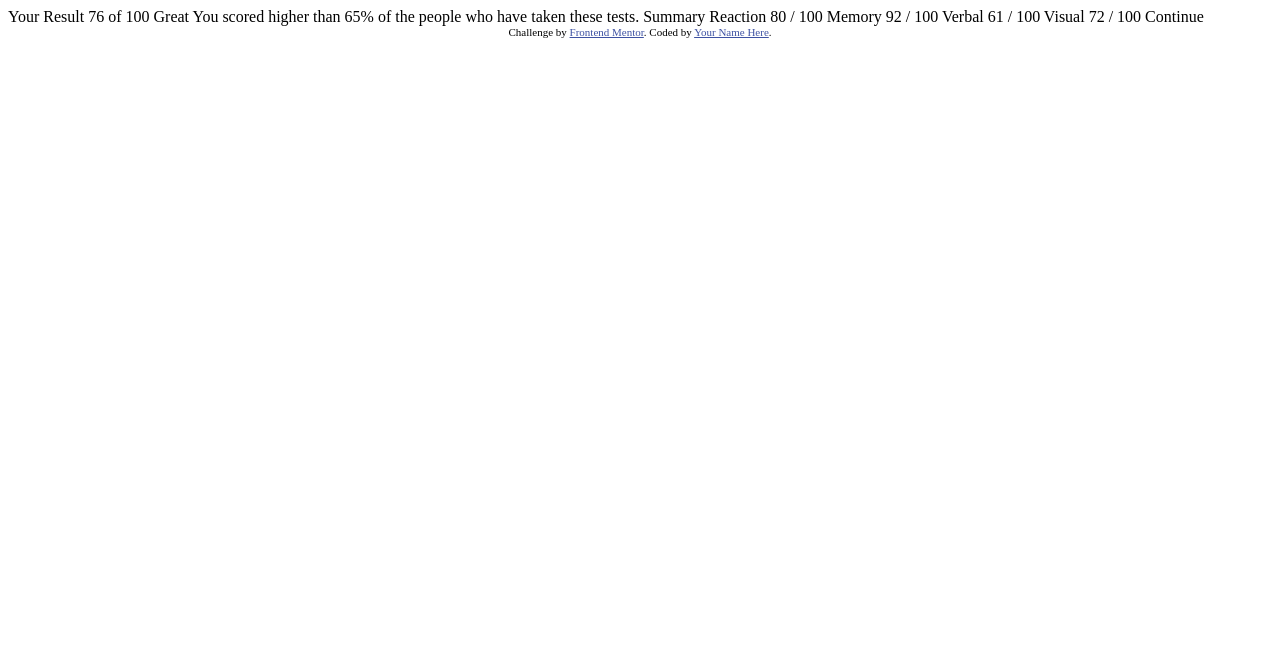
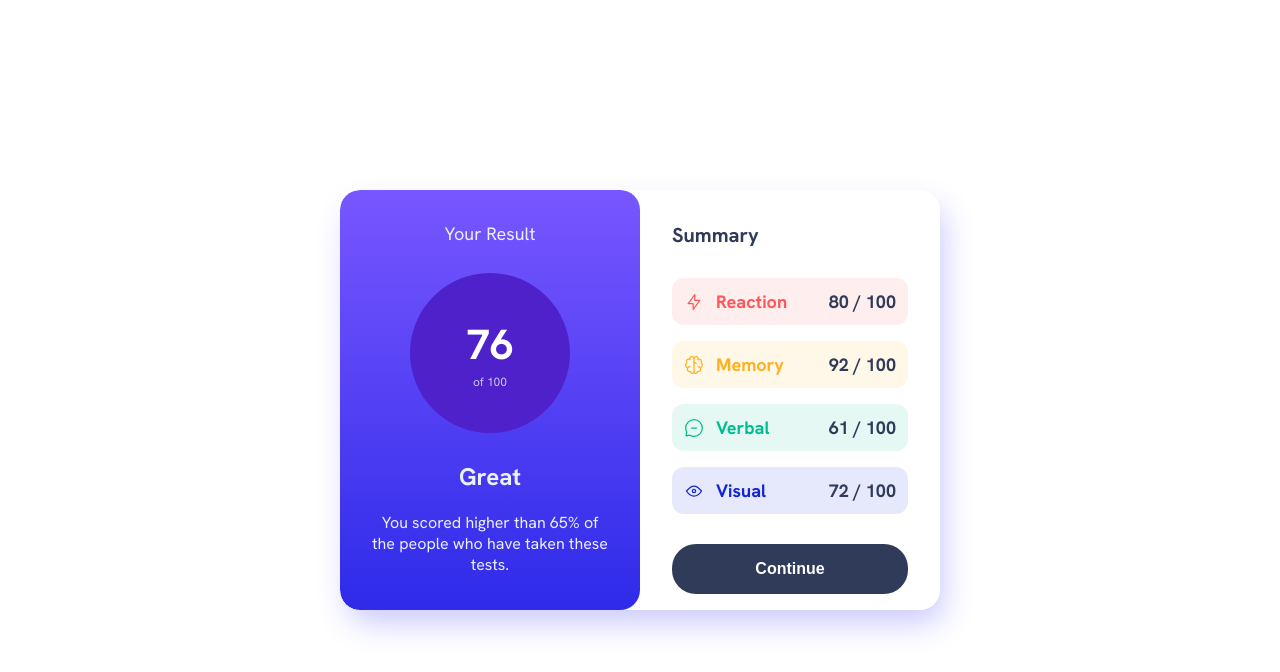
Before and after one commit to ayeniDan/results-summary-component, a plain HTML site: page index.html in a window 1280 px wide. Drawn offline with Linux system fonts and the light colour scheme.

Commit message:
completed the project

```diff
--- /dev/null
+++ b/index.css
@@ -0,0 +1,184 @@
+:root {
+    --light-red: hsl(0, 100%, 67%);
+    --orangey-yellow: hsl(39, 100%, 56%);
+    --green-teal: hsl(166, 100%, 37%);
+    --cobalt-blue: hsl(234, 85%, 45%);
+    --light-slate-blue: hsl(252, 100%, 67%);
+    --light-royal-blue: hsl(241, 81%, 54%);
+    --violet-blue: hsla(256, 72%, 46%, 1);
+    --persian-blue: hsla(241, 72%, 46%, 0);
+    --white: hsl(0, 0%, 100%);
+    --pale-blue: hsl(221, 100%, 96%);
+    --light-lavender: hsl(241, 100%, 89%);
+    --dark-gray-blue: hsl(224, 30%, 27%);
+    --font-family: 'Hanken Grotesk', sans-serif;
+}
+
+*, *::before, *::after {
+    box-sizing: border-box;
+    padding: 0;
+    margin: 0;
+}
+
+body {
+    font-size: 18px;
+    font-family: var(--font-family);
+    background-color: var(--white);
+    min-height: 100vh;
+    display: flex;
+    justify-content: center;
+    align-items: center;
+}
+
+.container {
+    max-width: 600px;
+    height: 420px;
+    background-color: var(--white);
+    border-radius: 20px;
+    box-shadow: 6px 15px 32px -3px hsl(241, 100%, 89%);
+    display: flex;
+    justify-content: center;
+    align-items: center;
+    overflow: hidden;
+}
+
+.left-cont {
+    width: 50%;
+    height: 100%;
+    background-image: linear-gradient(var(--light-slate-blue), var(--light-royal-blue));
+    border-radius: 20px;
+    color: var(--pale-blue);
+    padding: 32px;
+    text-align: center;
+}
+
+.circle {
+    width: 160px;
+    height: 160px;
+    border-radius: 50%;
+    background-color: var(--violet-blue);
+    margin: 28px auto;
+    display: flex;
+    flex-direction: column;
+    gap: 2px;
+    justify-content: center;
+    color: var(--light-lavender);
+}
+
+.circle p {
+    font-size: 42px;
+    font-weight: 700;
+    color: white;
+}
+
+.circle span {
+    font-size: 12px;
+}
+
+.left-cont h2 {
+    font-size: 24px;
+    margin-bottom: 20px;
+}
+
+.left-cont h2 + p {
+    font-size: 16px;
+}
+
+.right-cont {
+    width: 50%;
+    height: 100%;
+    padding: 32px;
+}
+
+.right-cont h3 {
+    font-size: 20px;
+    color: var(--dark-gray-blue);
+}
+
+.aspects {
+    margin: 30px 0;
+}
+
+.box {
+    width: 100%;
+    padding: 12px;
+    margin-bottom: 16px;
+    border-radius: 12px;
+    display: flex;
+    justify-content: space-between;
+    color: var(--dark-gray-blue);
+    font-weight: 700;
+}
+
+.box .type {
+    display: flex;
+    justify-content: center;
+    align-items: center;
+    gap: 12px;
+}
+
+.reaction-box {
+    background-color: hsla(0, 100%, 67%, 0.1);
+}
+
+.reaction-box .type {
+    color: var(--light-red);
+}
+
+.memory-box {
+    background-color: hsla(39, 100%, 56%, 0.1);
+}
+
+.memory-box .type {
+    color: var(--orangey-yellow);
+}
+
+.verbal-box {
+    background-color: hsla(166, 100%, 37%, 0.1);
+}
+
+.verbal-box .type {
+    color: var(--green-teal);
+}
+
+.visual-box {
+    background-color: hsla(234, 85%, 45%, 0.1);
+}
+
+.visual-box .type {
+    color: var(--cobalt-blue);
+}
+
+button {
+    width: 100%;
+    padding: 16px;
+    background-color: var(--dark-gray-blue);
+    border: none;
+    border-radius: 24px;
+    color: var(--white);
+    font-weight: 700;
+    font-size: 16px;
+}
+
+button:hover {
+    background-color: var(--light-royal-blue);
+    cursor: pointer
+}
+
+@media only screen and (max-width: 625px) {
+    .container {
+        width: 100%;
+        height: 100%;
+        flex-direction: column;
+        border-radius: 0%;
+    }
+
+    .left-cont, .right-cont {
+        width: 100%;
+    }
+
+    .left-cont {
+        border-top-left-radius: 0;
+        border-top-right-radius: 0;
+    }
+}
--- a/index.html
+++ b/index.html
@@ -5,43 +5,64 @@
   <meta name="viewport" content="width=device-width, initial-scale=1.0"> <!-- displays site properly based on user's device -->
 
   <link rel="icon" type="image/png" sizes="32x32" href="./assets/images/favicon-32x32.png">
+  <link rel="preconnect" href="https://fonts.googleapis.com">
+  <link rel="preconnect" href="https://fonts.gstatic.com" crossorigin>
+  <link href="https://fonts.googleapis.com/css2?family=Hanken+Grotesk:ital,wght@0,100..900;1,100..900&display=swap" rel="stylesheet">
+  <link rel="stylesheet" href="index.css">
 
   <title>Frontend Mentor | Results summary component</title>
-
-  <!-- Feel free to remove these styles or customise in your own stylesheet 👍 -->
-  <style>
-    .attribution { font-size: 11px; text-align: center; }
-    .attribution a { color: hsl(228, 45%, 44%); }
-  </style>
 </head>
 <body>
 
-  Your Result
-  76
-  of 100
+  <div class="container">
+    <div class="left-cont">
+      <p>Your Result</p>
+      <div class="circle">
+        <p>76</p>
+        <span>of 100</span>
+      </div>
+      <h2>Great</h2>
+      <p>You scored higher than 65% of the people who have taken these tests.</p>
+    </div>
+    <div class="right-cont">
+      <h3>Summary</h3>
+      <div class="aspects">
 
-  Great
-  You scored higher than 65% of the people who have taken these tests.
+        <div class="box reaction-box">
+          <div class="type">
+            <img src="assets/images/icon-reaction.svg" alt="">
+            <p>Reaction</p>
+          </div>
+          <p>80 / 100</p>
+        </div>
 
-  Summary
+        <div class="box memory-box">
+          <div class="type">
+            <img src="assets/images/icon-memory.svg" alt="">
+            <p>Memory</p>
+          </div>
+          <p>92 / 100</p>
+        </div>
 
-  Reaction
-  80 / 100
+        <div class="box verbal-box">
+          <div class="type">
+            <img src="assets/images/icon-verbal.svg" alt="">
+            <p>Verbal</p>
+          </div>
+          <p>61 / 100</p>
+        </div>
 
-  Memory
-  92 / 100
+        <div class="box visual-box">
+          <div class="type">
+            <img src="assets/images/icon-visual.svg" alt="">
+            <p>Visual</p>
+          </div>
+          <p>72 / 100</p>
+        </div>
+      </div>
 
-  Verbal
-  61 / 100
-
-  Visual
-  72 / 100
-
-  Continue
-
-  <div class="attribution">
-    Challenge by <a href="https://www.frontendmentor.io?ref=challenge" target="_blank">Frontend Mentor</a>.
-    Coded by <a href="#">Your Name Here</a>.
+      <button>Continue</button>
+    </div>
   </div>
 </body>
 </html>
```
Also changed, not shown: Livescreenshot.png (added), 2 other files.
